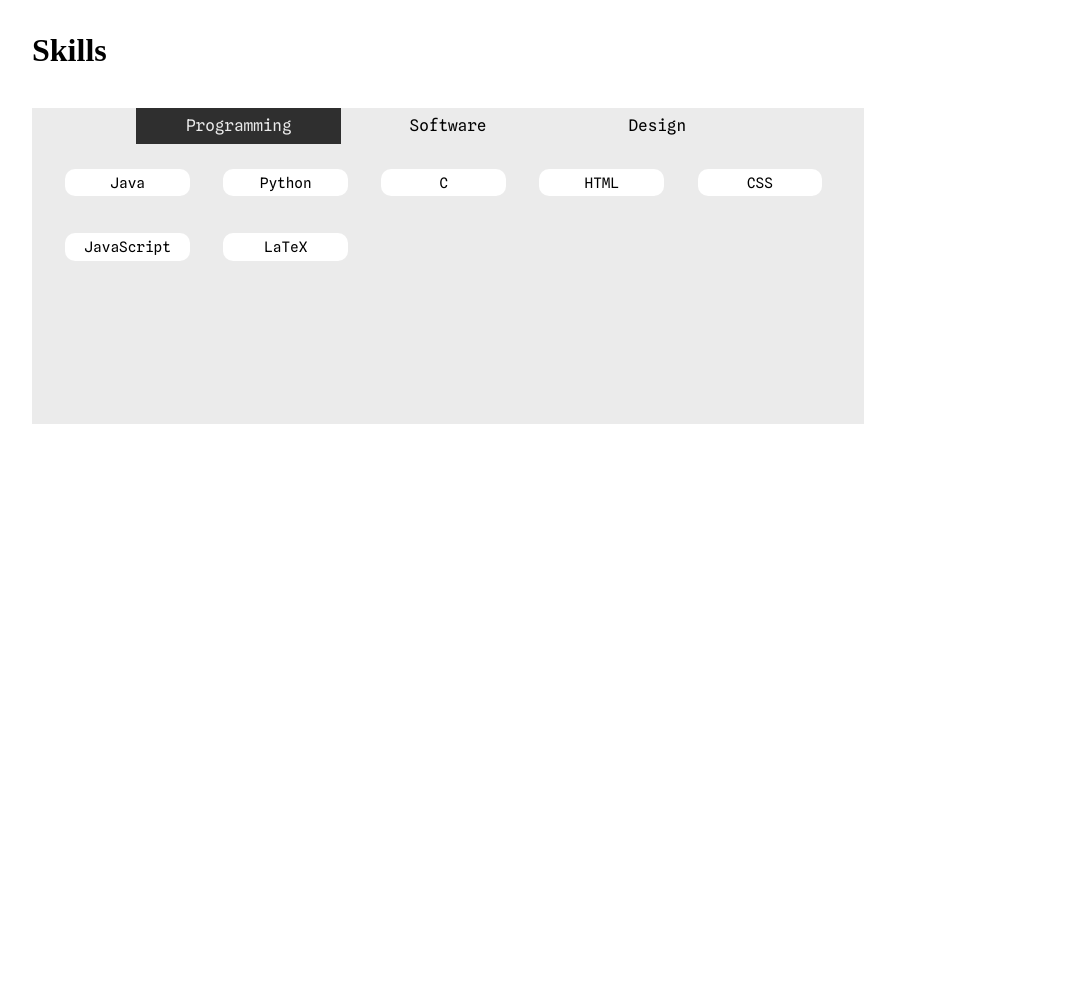
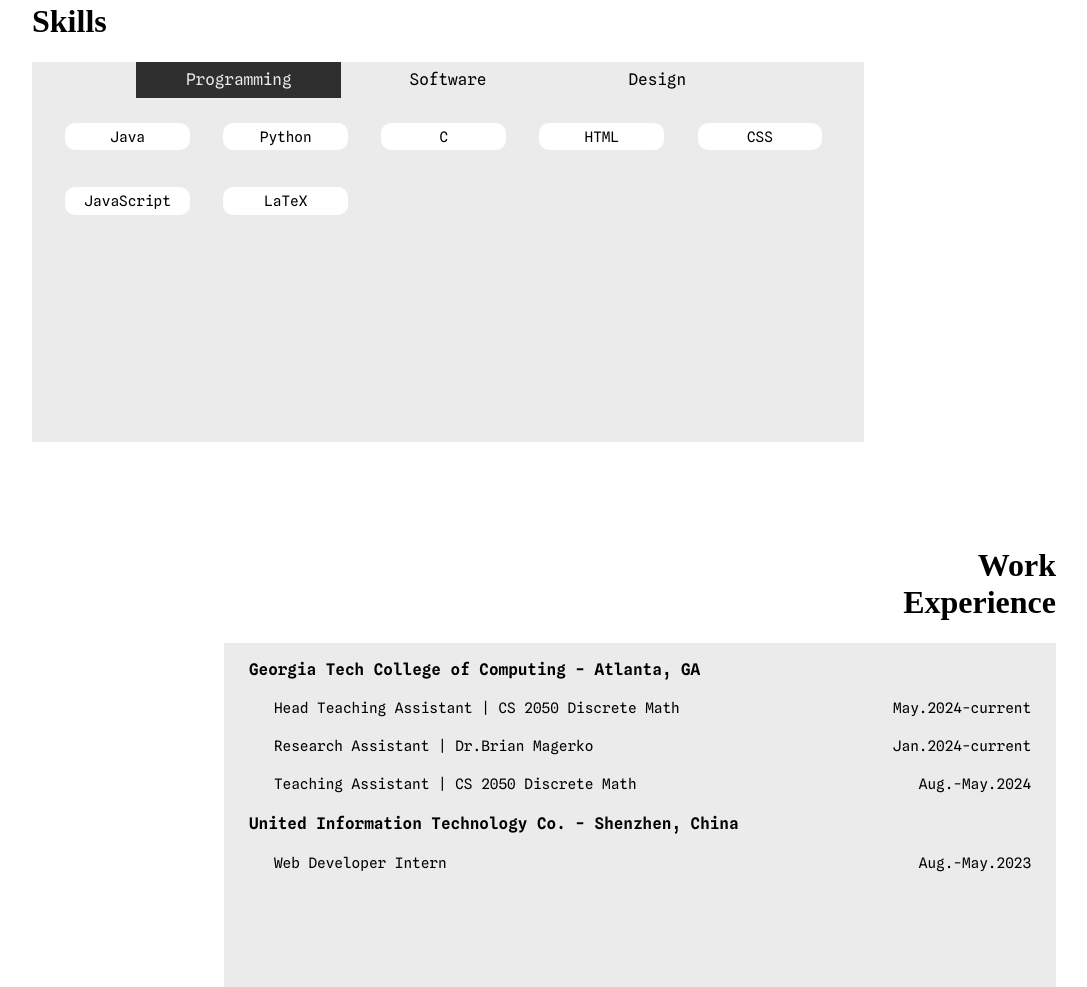
Before and after one commit to LucilleZhu13/Jiangyue-Portfolio-2.0, a plain HTML site: page index.html in a window 1280 px wide. Shown: the part 818-1805 px from the top of the page, without its empty margins (96-1183 px from the left). Before the commit the page ends 1242 px from the top, so only its background shows below. Drawn offline with Linux system fonts and the light colour scheme; a web font is replaced by a local one.

Commit message:
add work details

```diff
--- a/aa_style.css
+++ b/aa_style.css
@@ -140,7 +140,7 @@ b {
     color: rgb(196, 196, 196);
     font-family: "PixelMono";
     font-size: x-large;
-    margin-top: 8%;
+    margin-top: 8.5%;
     height: 30%;
     width: 100%;
     text-align: center;
@@ -155,19 +155,25 @@ b {
     margin-left: 0;
     width: 100%;
     z-index: 1;
+    margin-top: 1%;
 }
+
 
 #skill_title {
     font-family: "PixelMono";
     font-size: 200%;
     margin-left: 10%;
-    margin-top: 10%;
+
+}
+
+#More {
+    color: white;
 }
 
 .skill_bar {
     margin-left: 10%;
     margin-right: 10%;
-    margin-top: 3%;
+    margin-top: 0%;
     height: calc(100vh * 0.045);
     width: calc(100vw * 0.65);
     background-color: rgb(235, 235, 235);
@@ -202,7 +208,7 @@ b {
 .tab-content {
     margin-left: 10%;
     margin-right: 10%;
-    height: calc(100vh * 0.35);
+    height: calc(100vh * 0.43);
     width: calc(100vw * 0.65);
     background-color: rgb(235, 235, 235);
     box-sizing: border-box;
@@ -235,3 +241,87 @@ b {
     color:  rgb(255, 255, 255, 0.9);
     background-color: rgb(0, 0, 0, 0.8);
 }
+
+.workExp{
+    float: right;
+    margin-right: 10%;
+    margin-top: 5%;
+}
+
+#work_title{
+    font-family: "PixelMono";
+    font-size: 200%;
+    margin-top: 5%;
+    text-align: right;
+}
+
+.workBox{
+    margin-right: 10%;
+    height: calc(100vh * 0.43);
+    width: calc(100vw * 0.65);
+    background-color: rgb(235, 235, 235);
+    overflow-y: scroll;
+    overflow-x: inherit;
+}
+
+.workSec{
+    margin-bottom: 10%;
+}
+
+.workComp{
+    float: left;
+    font-family: "SplineSansMonoSemiBold";
+    font-size: medium;
+    margin-top: 2%;
+    margin-left: 3%;
+    margin-bottom: 0;
+    width: 100%;
+}
+
+.workRole{
+    font-family: "SplineSansMono";
+    font-size: 90%;
+    margin-top: 2.5%;
+    margin-bottom: 0;
+    margin-left: 6%;
+    float: left;
+}
+
+.workTime{
+    font-family: "SplineSansMono";
+    font-size: 90%;
+    margin-top: 2.5%;
+    margin-bottom: 0;
+    margin-right: 3%;
+    float: right;
+}
+
+summary{
+    list-style-position: initial;
+    list-style-type: square;
+    text-decoration: none;
+}
+
+summary:hover{
+    font-weight: bolder;
+    cursor: pointer;
+    color:rgba(21, 54, 137, 0.9);
+}
+
+.workDetail{
+    width: calc(100vw * 0.65);
+    padding: 0;
+    margin-top: 0;
+    margin-bottom: 0;
+    margin-left: 10%;
+    display: inline-table;
+    align-items: center;
+}
+
+.workItem{
+    font-family: serif;
+    color: rgb(46, 63, 82);
+    text-align: left;
+    margin-bottom: 0;
+    width: 100%;
+}
--- a/index.html
+++ b/index.html
@@ -29,11 +29,14 @@
         </p>
 
         <div class="guide1">
-            <a class="a2"href="#skill_title"><p onclick="">learn more about me↓</p></a>
+            <a class="a2" href="#More"><p>learn more about me↓</p></a>
         </div>
     </div>
 
+
+
     <div class="skills">
+        <h1 id="More">Skills</h1>
         <h1 id="skill_title">Skills</h1>
 
         <div class="skill_bar" id="tabBar">
@@ -57,6 +60,7 @@
             <div class="skillbox" id="Software">
                 <div class="skillContent">Figma</div>
                 <div class="skillContent">Illustrator</div>
+                <div class="skillContent">Android Studio</div>
                 <div class="skillContent">Blender</div>
                 <div class="skillContent">Unity</div>
                 <div class="skillContent">Photoshop</div>
@@ -65,6 +69,8 @@
                 <div class="skillContent">Front-end</div>
                 <div class="skillContent">Game</div>
                 <div class="skillContent">Website</div>
+                <div class="skillContent">3D Modeling</div>
+                <div class="skillContent">Experiment</div>
             </div>
             <div class="skillbox" id="Language">
                 <div class="skillContent">Chinese</div>
@@ -73,8 +79,39 @@
         </div>
     </div>
 
+    <div class="workExp">
+        <h1 id="work_title">Work</br>Experience</h1>
 
+        <div class="workBox">
+            <div class="workSec">
+                <p class="workComp">Georgia Tech College of Computing - Atlanta, GA</p>
 
+                <details>
+                    <summary>
+                        <p class="workRole">Head Teaching Assistant | CS 2050 Discrete Math</p>
+                        <p class="workTime">May.2024-current</p>
+                    </summary>
+                    <ol class="workDetail">
+                        <p class="workItem">•	Lead a team of 4 Teaching Assistants for a class of 100 students under 2 professors.</p>
+                        <p class="workItem">•	Conduct weekly meetings, assign grading tasks, and coordinate TA schedules.</p>
+                        <p class="workItem">•	Host weekly review recitations for students to reinforce course concepts and facilitate understanding.</p>
+                        <p class="workItem">•	Collaborate with faculty in creating homework assignments and exams using LaTeX.</p>
+                        <p class="workItem">•	Conduct 2 hours of weekly office hours to address students' questions and concerns.</p>
+                    </ol>
+                </details>
+                <p class="workRole">Research Assistant | Dr.Brian Magerko</p>
+                <p class="workTime">Jan.2024-current</p>
+                <p class="workRole">Teaching Assistant | CS 2050 Discrete Math</p>
+                <p class="workTime">Aug.-May.2024</p>
+            </div>
+        </br>
+            <div class="workSec">
+                <p class="workComp">United Information Technology Co. - Shenzhen, China</p>
+                <p class="workRole">Web Developer Intern</p>
+                <p class="workTime">Aug.-May.2023</p>
+            </div>
+        </div>
+    </div>
 
     <script type="text/javascript" src="script.js"></script>
 </body>
```
